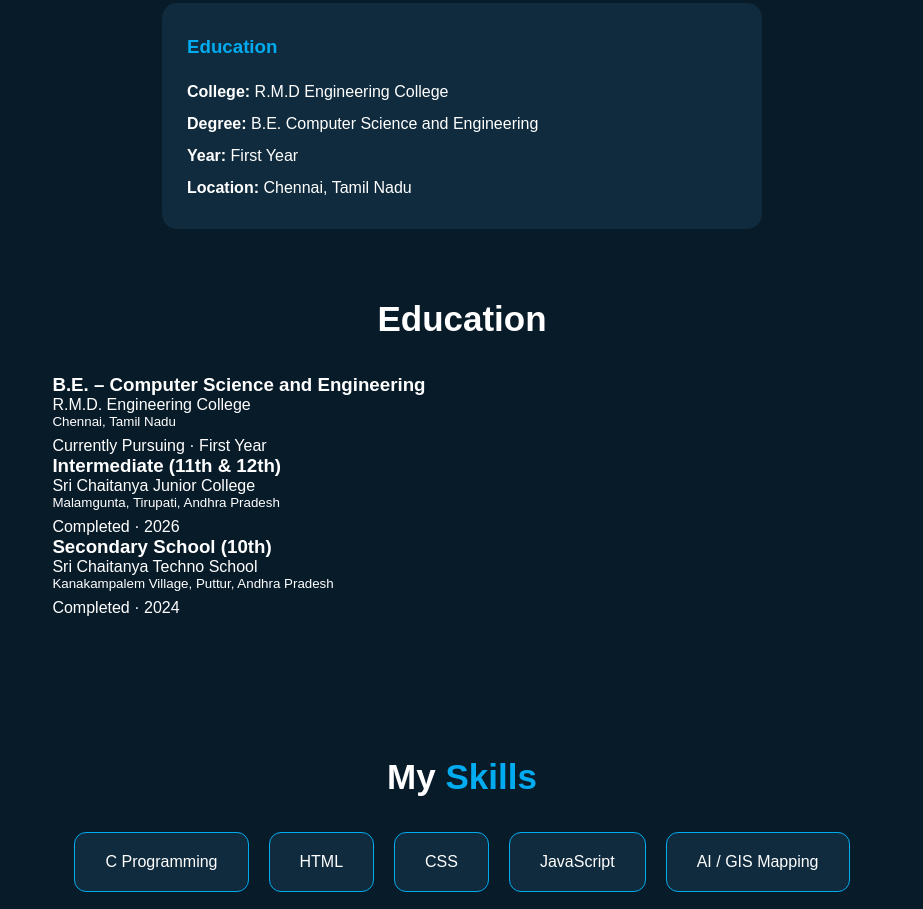
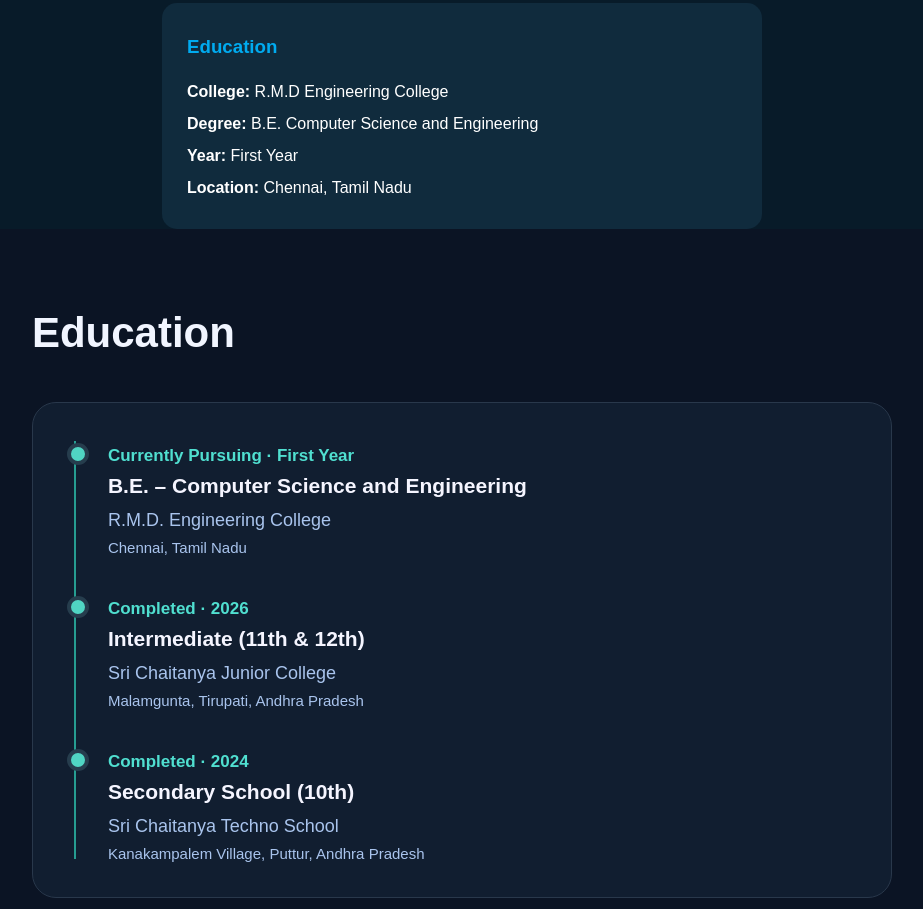
Before and after one commit to 26cs049-code/enugurthimanasa, a plain HTML site: page index.html in a window 1280 px wide. Shown: the part 1051-1960 px from the top of the page, without its empty margins (178-1101 px from the left). Drawn offline with Linux system fonts and the light colour scheme.

Commit message:
Update style.css

```diff
--- a/style.css
+++ b/style.css
@@ -268,3 +268,128 @@ footer {
     margin-top: 8px;
     position: static;
 }
+
+
+
+/* EDUCATION SECTION */
+#education {
+    padding: 80px 8%;
+    background: #0b1424;
+}
+
+#education .heading {
+    text-align: left;
+    font-size: 42px;
+    color: #f1f5ff;
+    margin-bottom: 45px;
+}
+
+/* Education Card */
+.education-timeline {
+    position: relative;
+    background: #111e30;
+    border: 1px solid #29384b;
+    border-radius: 24px;
+    padding: 35px 30px;
+}
+
+/* Vertical Timeline Line */
+.education-timeline::before {
+    content: "";
+    position: absolute;
+    left: 41px;
+    top: 38px;
+    bottom: 38px;
+    width: 2px;
+    background: #269d91;
+}
+
+/* Each Education Entry */
+.education-item {
+    position: relative;
+    display: flex;
+    flex-direction: column;
+    align-items: flex-start;
+    padding-left: 45px;
+    margin-bottom: 35px;
+}
+
+/* Remove extra space after last entry */
+.education-item:last-child {
+    margin-bottom: 0;
+}
+
+/* Timeline Dots */
+.education-item::before {
+    content: "";
+    position: absolute;
+    left: 4px;
+    top: 5px;
+    width: 14px;
+    height: 14px;
+    border-radius: 50%;
+    background: #50d5c3;
+    border: 4px solid #263d4d;
+    box-sizing: content-box;
+}
+
+/* Status */
+.education-status {
+    order: 1;
+    color: #50dfd0;
+    font-size: 17px;
+    font-weight: bold;
+    margin-bottom: 8px;
+    position: static;
+}
+
+/* Course / Qualification */
+.education-item h3 {
+    order: 2;
+    color: #f5f5ff;
+    font-size: 21px;
+    margin: 0 0 12px;
+}
+
+/* College / School */
+.education-item p {
+    order: 3;
+    color: #a9c4ed;
+    font-size: 18px;
+    margin: 0 0 8px;
+}
+
+/* Location */
+.education-item small {
+    order: 4;
+    color: #a9c4ed;
+    font-size: 15px;
+    display: block;
+}
+
+/* Mobile Responsive */
+@media (max-width: 600px) {
+    #education {
+        padding: 55px 5%;
+    }
+
+    #education .heading {
+        font-size: 32px;
+    }
+
+    .education-timeline {
+        padding: 25px 15px;
+    }
+
+    .education-timeline::before {
+        left: 26px;
+    }
+
+    .education-item {
+        padding-left: 38px;
+    }
+
+    .education-item h3 {
+        font-size: 18px;
+    }
+}
```
